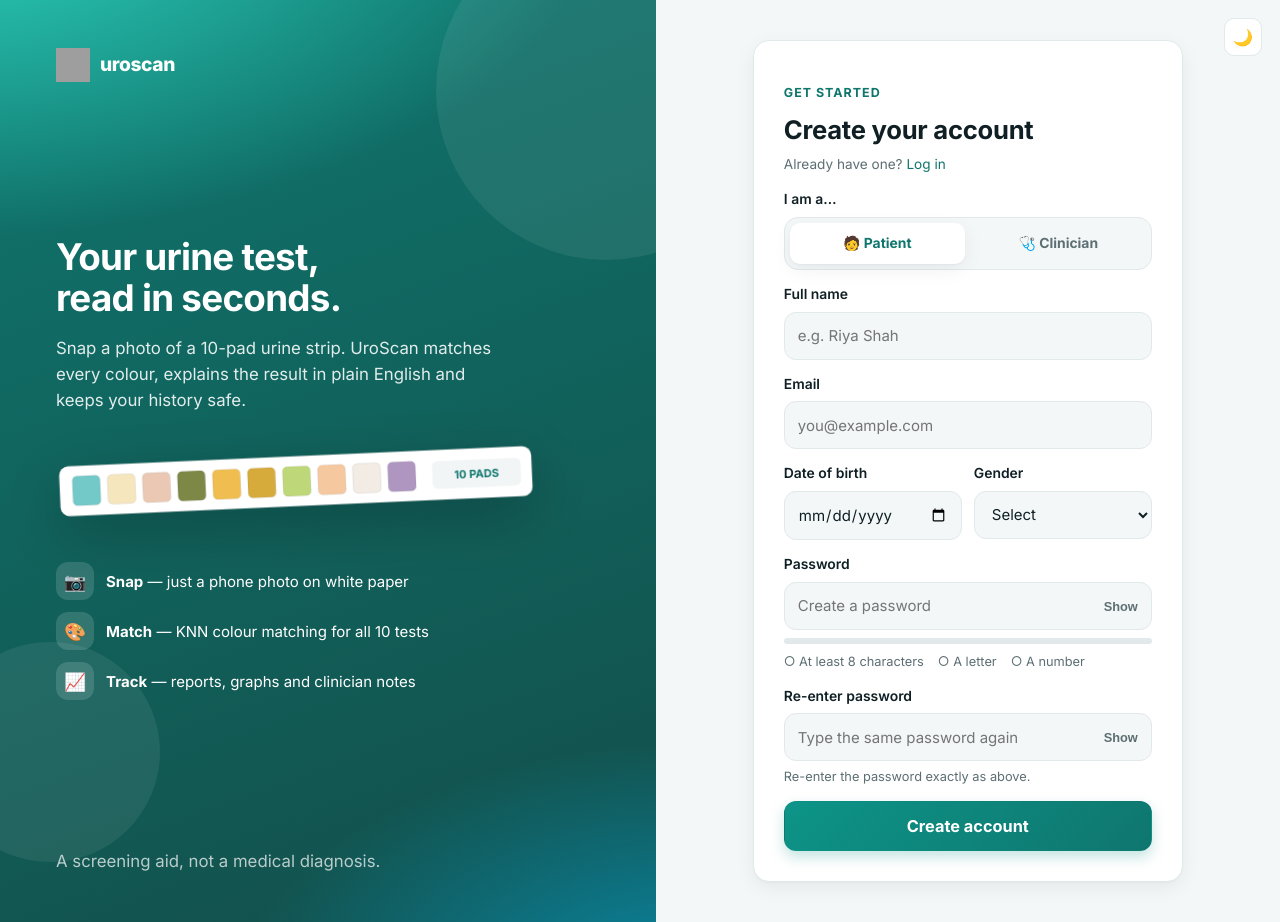
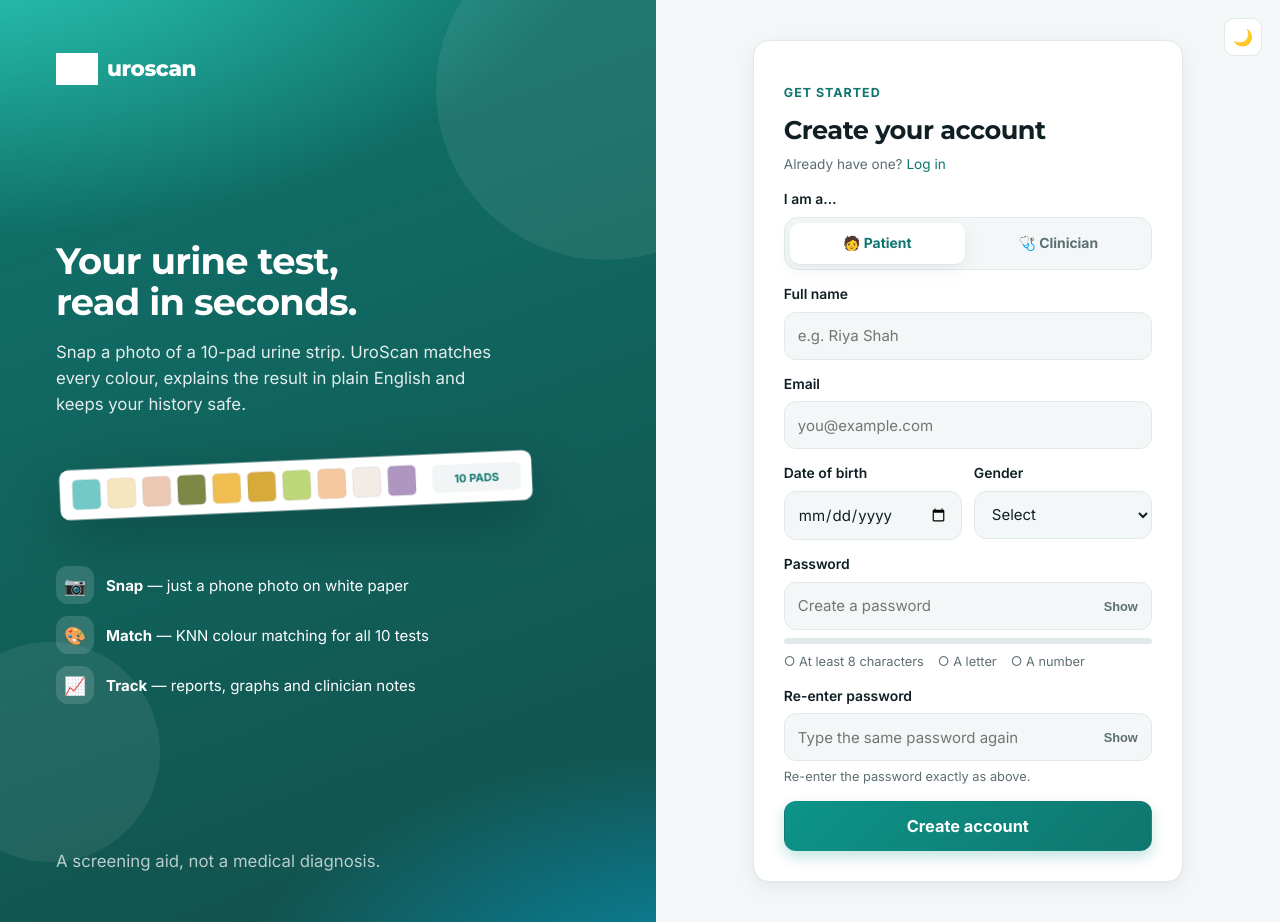
Before and after one commit to siddhantnayak-blip/uroscan, a Flask app: page /register in a window 1280 px wide. Run offline with Flask 3, Linux system fonts and the light colour scheme; grey boxes are pictures that could not be loaded.

Commit message:
Brand styles: emblem size and Montserrat wordmark

```diff
--- a/static/css/style.css
+++ b/static/css/style.css
@@ -353,3 +353,12 @@ footer.site { text-align: center; color: var(--muted); font-size: .8rem; padding
   .banner b { font-size: .98rem; }
 }
 input:not([type=checkbox]):not([type=radio]), select { min-height: 48px; }
+/* ---------- brand: uroscan emblem + wordmark ---------- */
+.logo { gap: 9px; }
+.logo .mark { width: 42px; height: 42px; object-fit: contain; }
+.logo .mark.white { filter: brightness(0) invert(1); }
+.wordmark { font-family: "Montserrat", "Inter", system-ui, sans-serif; font-weight: 800; letter-spacing: -.02em;
+  text-transform: lowercase; color: var(--brand); font-size: 1.35rem; line-height: 1; }
+.auth-art .wordmark { color: #fff; }
+h1, h2, .hero h1, .auth-art h2 { font-family: "Montserrat", "Inter", system-ui, sans-serif; letter-spacing: -.02em; }
+.print-mark { width: 44px; height: 44px; object-fit: contain; }
```
